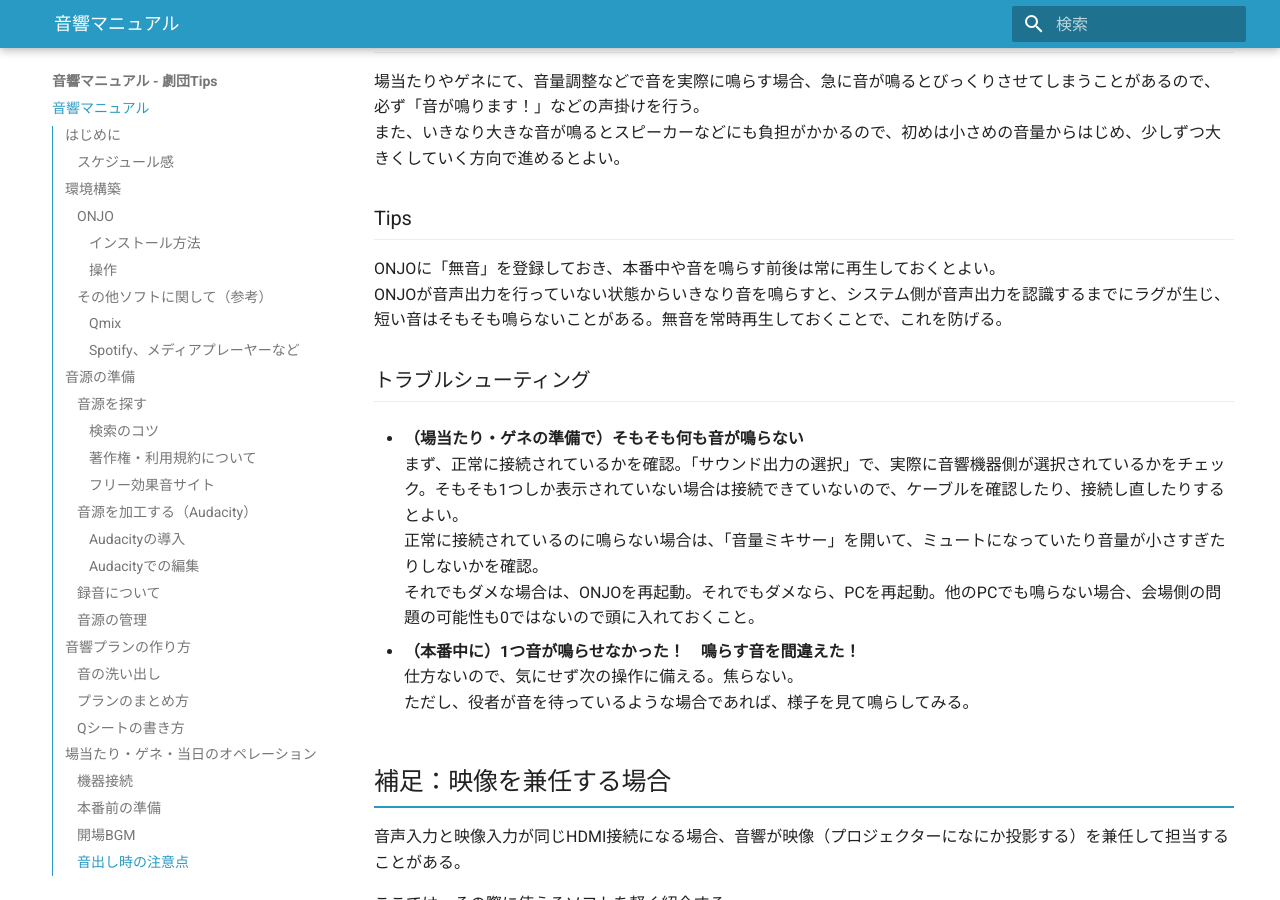
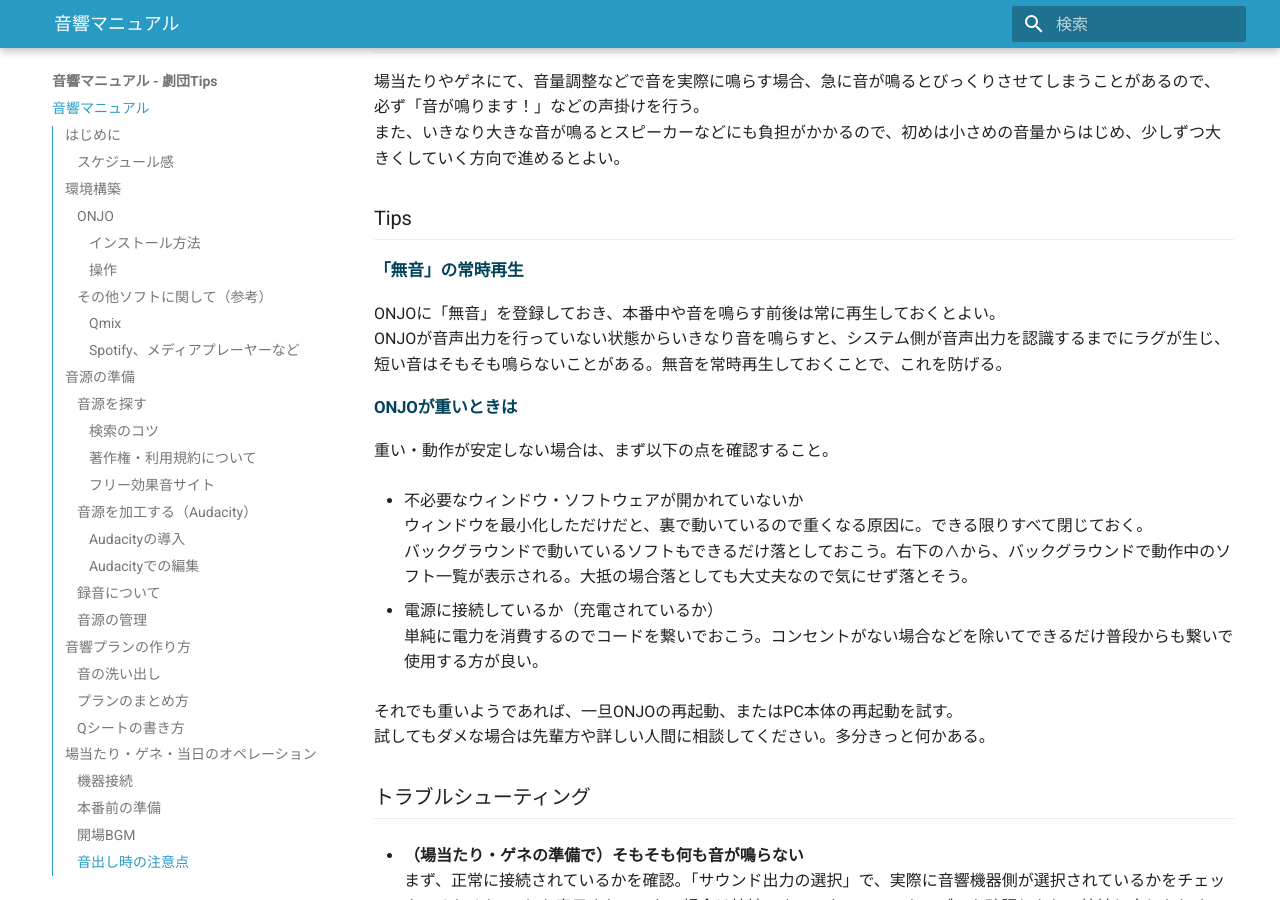
Before and after one commit to rainbowstar2400/Sound_Manual, an MkDocs documentation site: the page built from docs/index.md, in a window 1280 px wide and 900 px high, scrolled down 8216 px. Built offline with MkDocs 1.6.1 and Material for MkDocs 9.7.7, drawn with Linux system fonts in a browser that asks for light colours.

Commit message:
Add: Tipsとして動作が安定しない場合についての記述を追加

```diff
--- a/docs/index.md
+++ b/docs/index.md
@@ -263,8 +263,23 @@ Qシートは、「どのシーンか」「どのセリフ・動きの前後か
 また、いきなり大きな音が鳴るとスピーカーなどにも負担がかかるので、初めは小さめの音量からはじめ、少しずつ大きくしていく方向で進めるとよい。
 
 ### Tips
+
+#### 「無音」の常時再生
 ONJOに「無音」を登録しておき、本番中や音を鳴らす前後は常に再生しておくとよい。
 ONJOが音声出力を行っていない状態からいきなり音を鳴らすと、システム側が音声出力を認識するまでにラグが生じ、短い音はそもそも鳴らないことがある。無音を常時再生しておくことで、これを防げる。
+
+#### ONJOが重いときは
+重い・動作が安定しない場合は、まず以下の点を確認すること。
+
+- 不必要なウィンドウ・ソフトウェアが開かれていないか
+  ウィンドウを最小化しただけだと、裏で動いているので重くなる原因に。できる限りすべて閉じておく。
+  バックグラウンドで動いているソフトもできるだけ落としておこう。右下の∧から、バックグラウンドで動作中のソフト一覧が表示される。大抵の場合落としても大丈夫なので気にせず落とそう。
+
+- 電源に接続しているか（充電されているか）
+  単純に電力を消費するのでコードを繋いでおこう。コンセントがない場合などを除いてできるだけ普段からも繋いで使用する方が良い。
+
+それでも重いようであれば、一旦ONJOの再起動、またはPC本体の再起動を試す。
+試してもダメな場合は先輩方や詳しい人間に相談してください。多分きっと何かある。
 
 ### トラブルシューティング
 
```
